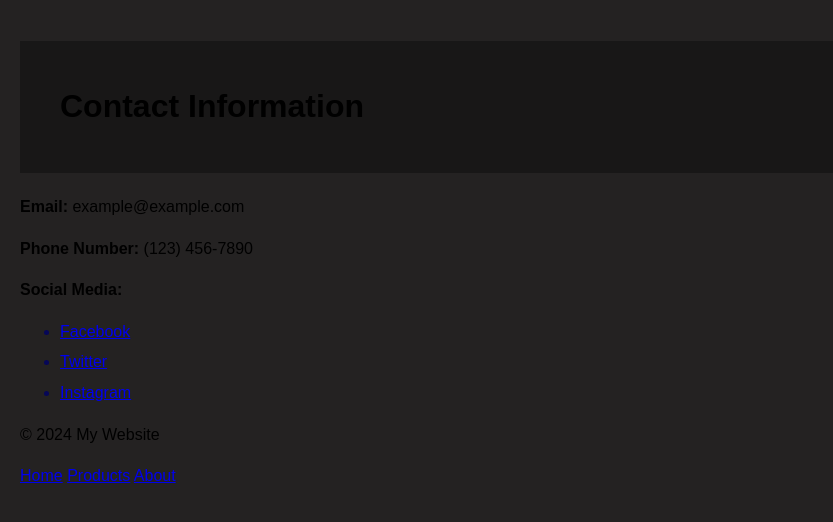
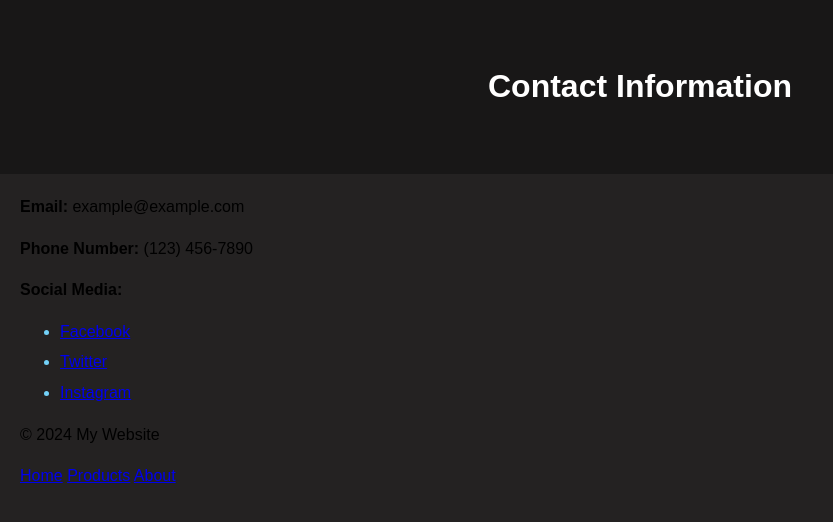
Before and after one commit to ziatariq785-svg/Lame-Projects, a plain HTML site: page 6th class/contacts.html in a window 1280 px wide. Shown: the whole page, without its empty margins (0-833 px from the left). Drawn offline with Linux system fonts and the light colour scheme.

Commit message:
made a project to prove in 6th file

```diff
--- a/6th class/contacts.html
+++ b/6th class/contacts.html
@@ -15,13 +15,10 @@
         header {
             background-color: #181717fb;
             color: white;
-            padding: 20px;
+            padding: 40px;
             text-align: center;
-        }
-        h1 {
-            color: #000000;
-            background-color: #181717fb;
-            padding: 40px ;
+            margin: -20px;
+            margin-bottom: 20px;
         }
 
         .contact-info {
@@ -29,10 +26,12 @@
         }
         li {
             margin-bottom: 5px;
-            color: rgb(6, 7, 88);
+            color: rgb(115, 210, 248);
         }
     </style>
+    <header>
     <h1>Contact Information</h1>
+    </header>
 </head>
 <body>
     <div class="contact-info">
```
Also changed, not shown: 6th class/index.html (+6 -3 lines), 6th class/products.html (+2 -1 lines).
